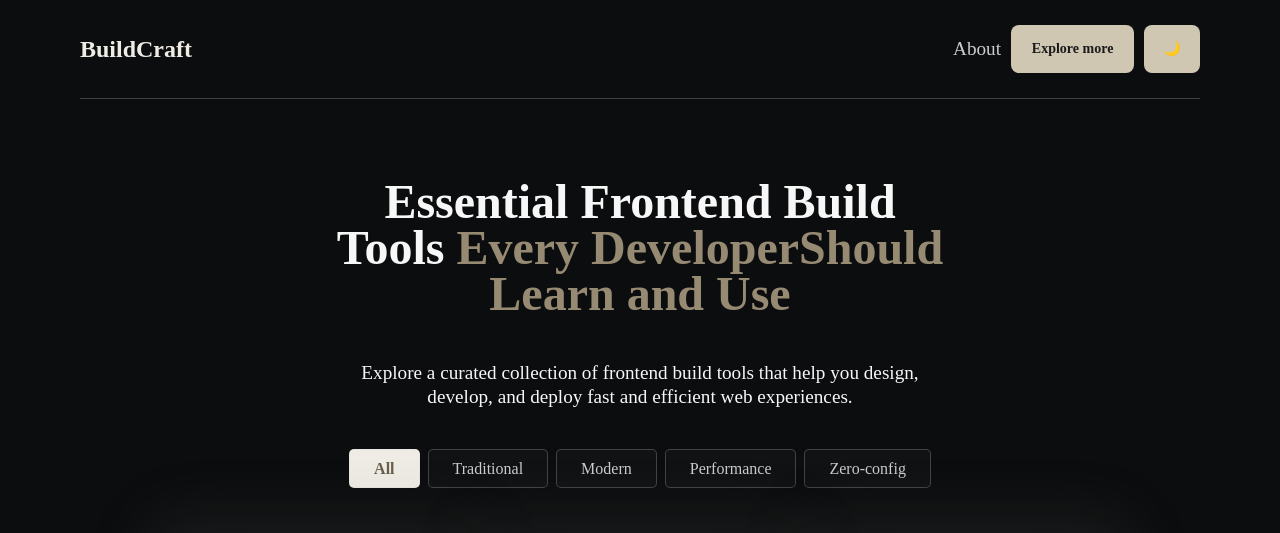
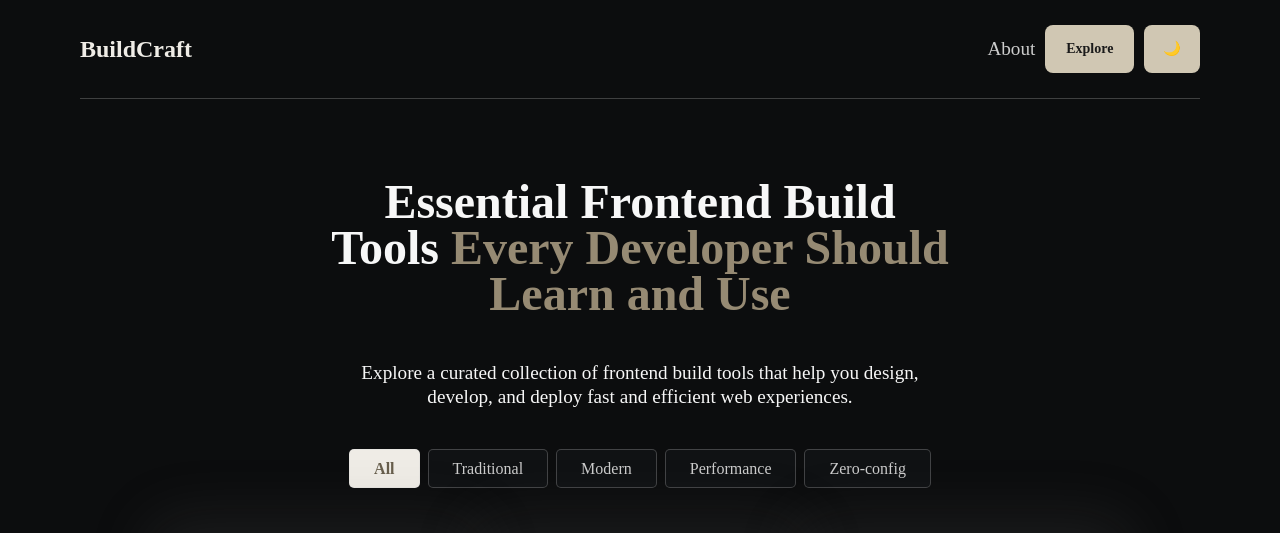
Before and after one commit to iamernesto14/buildTools-showcase, a website built with webpack: page src/index.html in a window 1280 px wide. Shown: the top 533 px of the page. Built offline with nearby package versions, Linux system fonts and the light colour scheme.

Commit message:
fix typo in hero section

```diff
--- a/src/index.html
+++ b/src/index.html
@@ -11,14 +11,14 @@
     <div id="logo">BuildCraft</div>
     <nav>
       <div class="about">About</div>
-      <a href="#" class="btn">Explore more</a>
+      <a href="#" class="btn">Explore</a>
       <button class="theme-toggle" aria-label="Toggle theme">🌙</button>
     </nav>
   </header>
    <hr />
 
   <section class="hero">
-    <h1 class="hero__headline">Essential Frontend Build Tools <span>Every DeveloperShould Learn and Use</span> </h1>
+    <h1 class="hero__headline">Essential Frontend Build Tools <span>Every Developer Should Learn and Use</span> </h1>
     <p>Explore a curated collection of frontend build tools that help you design, develop, and deploy fast and efficient web experiences.</p>
   </section>
 
```
